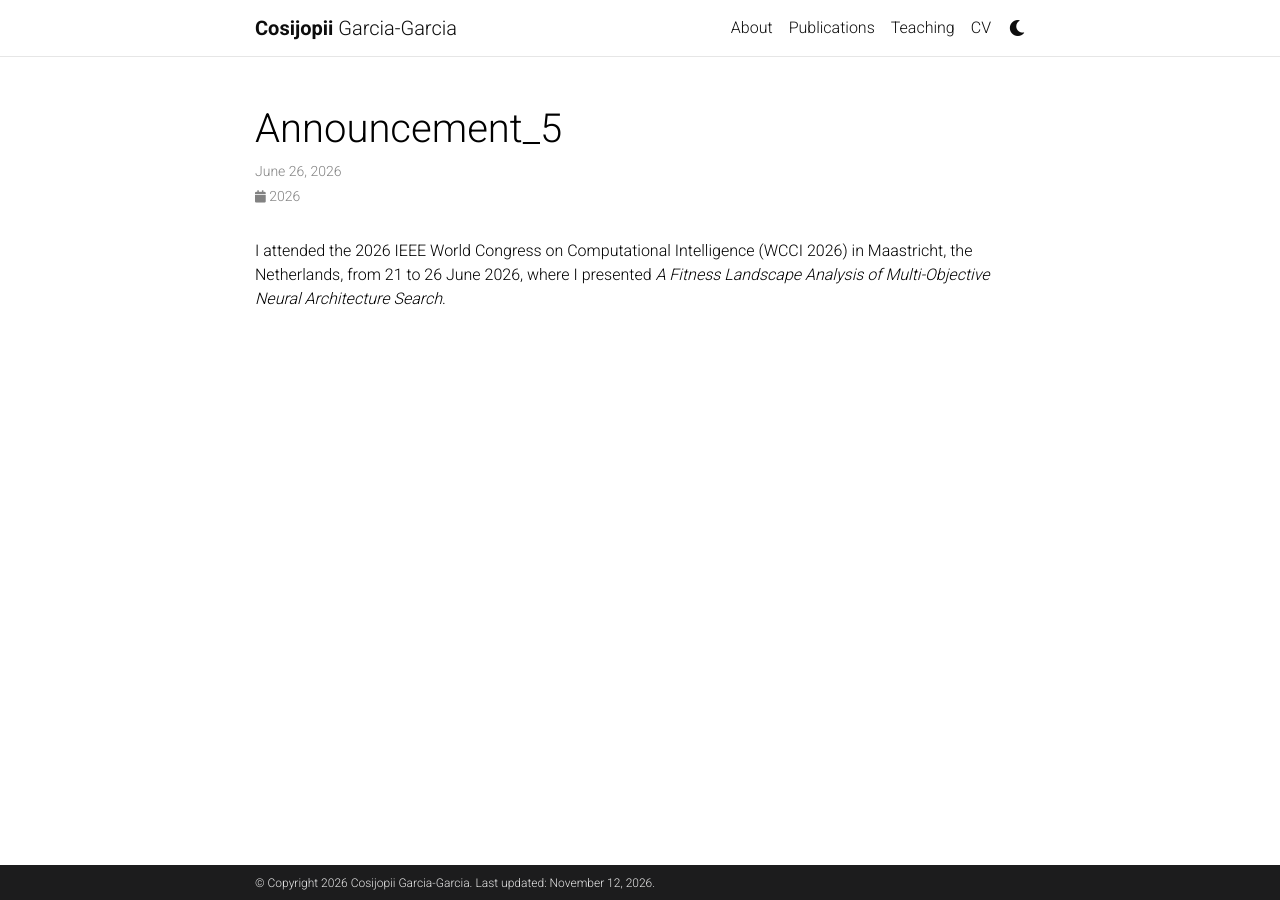
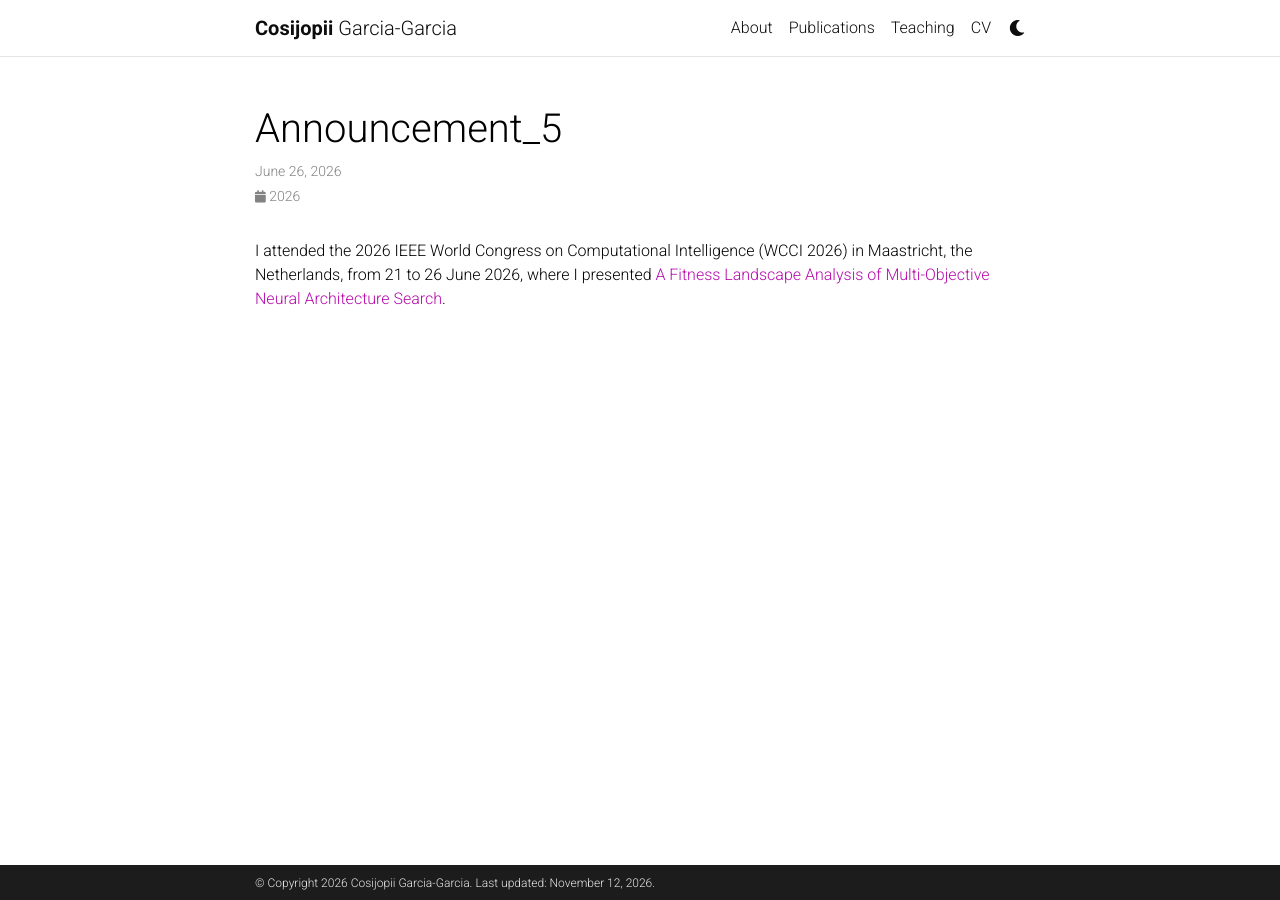
Before and after one commit to Cosijopiii/Cosijopiii.github.io, a Jekyll site: the page built from _news/announcement_5.md, in a window 1280 px wide. Built offline with Jekyll 4.4.1, drawn with Linux system fonts in a browser that asks for light colours; comment, search, counter and statistics services are not loaded; a style sheet for code colours, icons or effects is not loaded.

```diff
--- a/_news/announcement_5.md
+++ b/_news/announcement_5.md
@@ -5,4 +5,4 @@ inline: true
 related_posts: false
 ---
 
-I attended the 2026 IEEE World Congress on Computational Intelligence (WCCI 2026) in Maastricht, the Netherlands, from 21 to 26 June 2026, where I presented [*A Fitness Landscape Analysis of Multi-Objective Neural Architecture Search*](https://ieeexplore.ieee.org/document/11727391/).
+I attended the 2026 IEEE World Congress on Computational Intelligence (WCCI 2026) in Maastricht, the Netherlands, from 21 to 26 June 2026, where I presented [A Fitness Landscape Analysis of Multi-Objective Neural Architecture Search](https://ieeexplore.ieee.org/document/11727391/).
```
